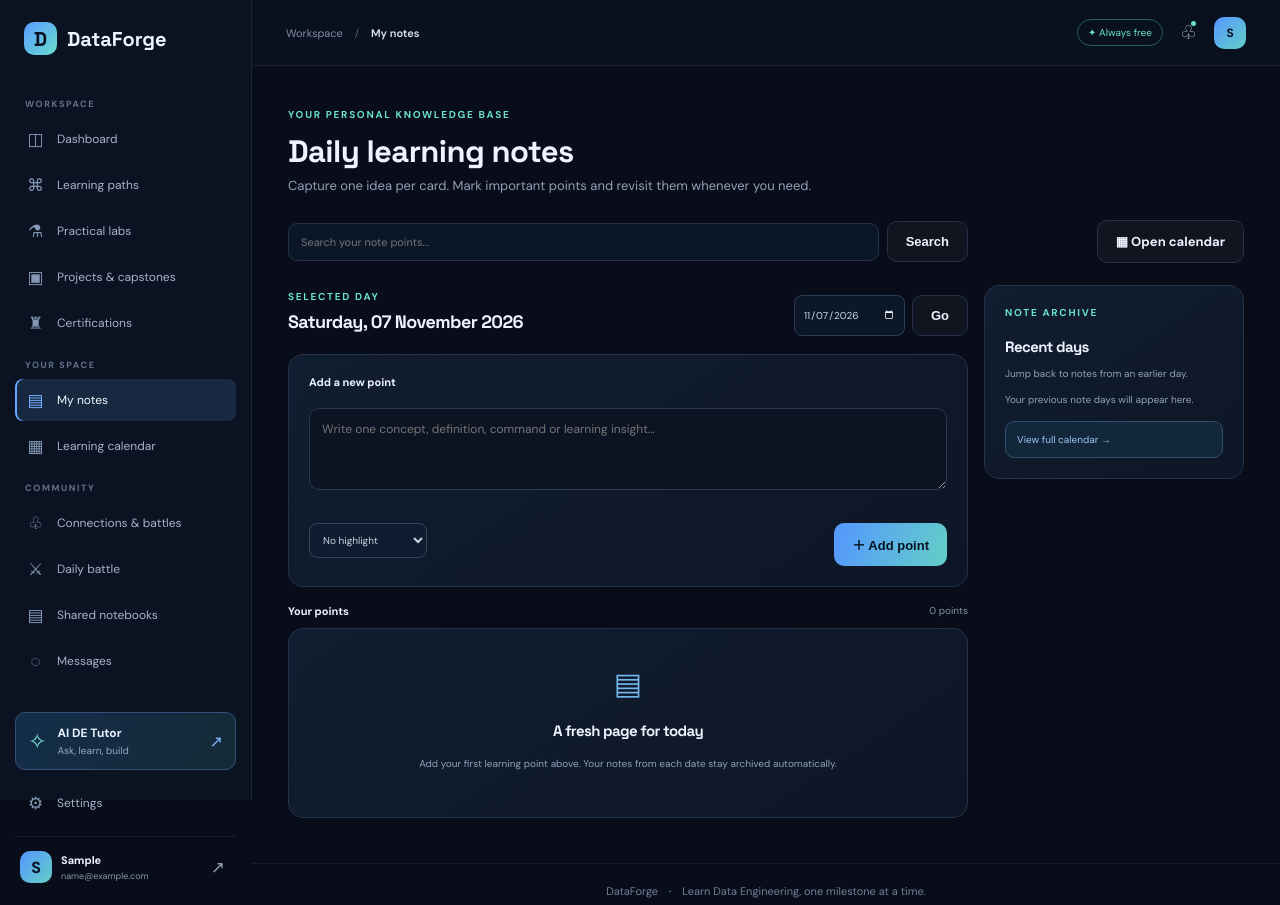
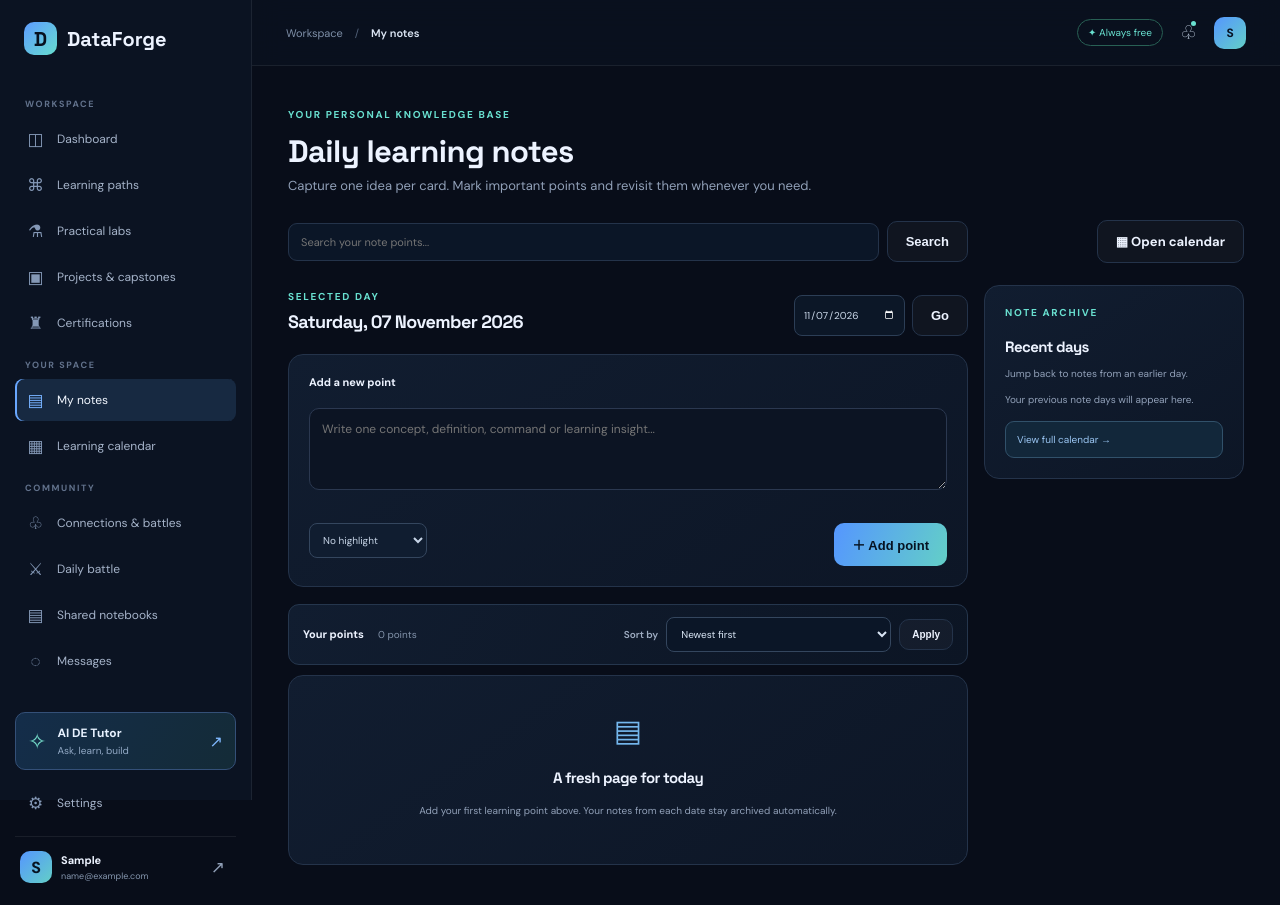
Before and after one commit to Austinatg/Switch-Prep, a Django app: page /notes/ in a window 1280 px wide. Shown: the top 905 px of the page. Run offline with Django 5.2, Linux system fonts and the light colour scheme; the visitor is signed in with stand-in values (Sample User, id 1); data comes from the database, SQL or seed files in the repository; data that the repository does not hold is empty.

Commit message:
fixed notes

```diff
--- a/apps/curriculum/views.py
+++ b/apps/curriculum/views.py
@@ -220,7 +220,10 @@ def topic_detail(request, specialization_slug, topic_slug):
         learning_date=timezone.localdate(),
         title=""
     ).first()
-    note_points = daily_note.points.all() if daily_note else []
+    note_points = (
+        daily_note.points.order_by("-created_at", "-pk")
+        if daily_note else []
+    )
 
     return render(request, "curriculum/topic_detail.html", {
         "topic": topic,
--- a/apps/notes/views.py
+++ b/apps/notes/views.py
@@ -1,7 +1,7 @@
 from datetime import date, timedelta
 from django.contrib import messages
 from django.contrib.auth.decorators import login_required
-from django.db.models import Q
+from django.db.models import Case, IntegerField, Q, When
 from django.http import JsonResponse
 from django.shortcuts import get_object_or_404, redirect, render
 from django.urls import reverse
@@ -28,9 +28,25 @@ def notes_home(request):
     points = daily_note.points.all()
     if query:
         points = points.filter(content__icontains=query)
+    sort_by = request.GET.get("sort", "newest")
+    if sort_by == "oldest":
+        points = points.order_by("created_at", "pk")
+    elif sort_by == "importance":
+        importance_order = Case(
+            When(importance=NotePoint.Importance.RED, then=0),
+            When(importance=NotePoint.Importance.YELLOW, then=1),
+            When(importance=NotePoint.Importance.NORMAL, then=2),
+            When(importance=NotePoint.Importance.HIGHLIGHT, then=3),
+            output_field=IntegerField(),
+        )
+        points = points.order_by(importance_order, "-created_at", "-pk")
+    else:
+        sort_by = "newest"
+        points = points.order_by("-created_at", "-pk")
     archive = DailyNote.objects.filter(user=request.user).exclude(learning_date=day).order_by("-learning_date")[:10]
     return render(request, "notes/notes_home.html", {
         "daily_note": daily_note, "points": points, "query": query,
+        "sort_by": sort_by,
         "selected_date": day.isoformat(), "today": today.isoformat(),
         "archive": archive, "active_page": "notes",
     })
--- a/static/css/app.css
+++ b/static/css/app.css
@@ -179,6 +179,13 @@
 .add-note-footer select,.note-edit-card select{background:#101d30;border:1px solid #34465e;border-radius:8px;color:#c7d5e7;padding:9px;font:inherit;font-size:10px}
 .notes-count-row{display:flex;justify-content:space-between;align-items:center;margin:17px 0 10px;font-size:11px}
 .notes-count-row span{color:#8192a9;font-size:10px}
+.notes-list-toolbar{display:flex;align-items:center;justify-content:space-between;gap:14px;margin:17px 0 10px;padding:12px 14px;border:1px solid #25364d;border-radius:11px;background:linear-gradient(120deg,#111d30,#0c1524)}
+.notes-list-toolbar .notes-count-row{margin:0;gap:14px}
+.notes-sort-form{display:flex;align-items:center;gap:8px}
+.notes-sort-form label{color:#9eacc1;font-size:10px;font-weight:600}
+.notes-sort-form select{max-width:100%;background:#0b1627;border:1px solid #34465e;border-radius:8px;color:#d9e5f4;padding:9px 28px 9px 10px;font:inherit;font-size:10px;outline:none}
+.notes-sort-form select:focus{border-color:var(--blue);box-shadow:0 0 0 2px #69a7ff22}
+.notes-sort-form .button{padding:9px 12px;font-size:10px}
 .note-point-list{display:grid;gap:9px}
 .note-point-card{position:relative;display:flex;gap:12px;align-items:stretch;padding:14px 13px;border:1px solid #2a3a50;border-radius:11px;background:#101b2b}
 .note-point-marker{width:4px;flex-shrink:0;border-radius:5px;background:#5d708a}
@@ -224,6 +231,7 @@
 .calendar-footer{margin-top:16px}
 @media(max-width:900px){.notes-layout{grid-template-columns:1fr}.notes-sidebar{position:static}}
 @media(max-width:600px){.notes-toolbar{align-items:stretch;flex-direction:column}.notes-search{max-width:none}.notes-date-heading{align-items:flex-start;flex-direction:column}.calendar-panel{padding:12px}.calendar-grid{gap:3px}.calendar-day{min-height:55px;padding:6px}.calendar-day small{font-size:7px}.topic-navigation{font-size:10px}}
+@media(max-width:600px){.notes-list-toolbar{align-items:stretch;flex-direction:column}.notes-list-toolbar .notes-count-row{justify-content:space-between}.notes-sort-form{display:grid;grid-template-columns:1fr auto}.notes-sort-form label{grid-column:1/-1}.notes-sort-form select{width:100%}}
 
 
 /* Phases 6–8: labs, projects and certification preparation */
--- a/templates/notes/notes_home.html
+++ b/templates/notes/notes_home.html
@@ -4,14 +4,27 @@
 {% block content %}
 <section class="page-intro"><div class="eyebrow">YOUR PERSONAL KNOWLEDGE BASE</div><h1>Daily learning notes</h1><p>Capture one idea per card. Mark important points and revisit them whenever you need.</p></section>
 <div class="notes-toolbar">
- <form method="get" class="notes-search"><input type="search" name="q" value="{{ query }}" placeholder="Search your note points..."><input type="hidden" name="date" value="{{ selected_date }}"><button class="button button-ghost" type="submit">Search</button>{% if query %}<a href="{% url 'notes:home' %}?date={{ selected_date }}">Clear</a>{% endif %}</form>
+ <form method="get" class="notes-search"><input type="search" name="q" value="{{ query }}" placeholder="Search your note points..."><input type="hidden" name="date" value="{{ selected_date }}"><input type="hidden" name="sort" value="{{ sort_by }}"><button class="button button-ghost" type="submit">Search</button>{% if query %}<a href="{% url 'notes:home' %}?date={{ selected_date }}&amp;sort={{ sort_by }}">Clear</a>{% endif %}</form>
  <a class="button button-ghost" href="{% url 'notes:calendar' %}">▦ Open calendar</a>
 </div>
 <div class="notes-layout">
  <section class="notes-main">
-  <div class="notes-date-heading"><div><div class="eyebrow">SELECTED DAY</div><h2>{{ daily_note.learning_date|date:"l, d F Y" }}</h2></div><form method="get"><input type="date" name="date" value="{{ selected_date }}"><button class="button button-ghost" type="submit">Go</button></form></div>
+  <div class="notes-date-heading"><div><div class="eyebrow">SELECTED DAY</div><h2>{{ daily_note.learning_date|date:"l, d F Y" }}</h2></div><form method="get"><input type="date" name="date" value="{{ selected_date }}"><input type="hidden" name="q" value="{{ query }}"><input type="hidden" name="sort" value="{{ sort_by }}"><button class="button button-ghost" type="submit">Go</button></form></div>
   <form method="post" action="{% url 'notes:add' %}" class="panel add-note-form">{% csrf_token %}<input type="hidden" name="learning_date" value="{{ selected_date }}"><label for="note-content">Add a new point</label><textarea id="note-content" name="content" rows="3" required placeholder="Write one concept, definition, command or learning insight..."></textarea><div class="add-note-footer"><select name="importance" aria-label="Importance"><option value="normal">No highlight</option><option value="red">Red — important</option><option value="yellow">Yellow — review</option><option value="highlight">Highlight</option></select><button class="button" type="submit">＋ Add point</button></div></form>
-  <div class="notes-count-row"><b>{% if query %}Search results{% else %}Your points{% endif %}</b><span>{{ points|length }} point{{ points|length|pluralize }}</span></div>
+  <div class="notes-list-toolbar">
+   <div class="notes-count-row"><b>{% if query %}Search results{% else %}Your points{% endif %}</b><span>{{ points|length }} point{{ points|length|pluralize }}</span></div>
+   <form method="get" class="notes-sort-form">
+    <input type="hidden" name="date" value="{{ selected_date }}">
+    <input type="hidden" name="q" value="{{ query }}">
+    <label for="notes-sort">Sort by</label>
+    <select id="notes-sort" name="sort">
+     <option value="newest" {% if sort_by == "newest" %}selected{% endif %}>Newest first</option>
+     <option value="oldest" {% if sort_by == "oldest" %}selected{% endif %}>Oldest first</option>
+     <option value="importance" {% if sort_by == "importance" %}selected{% endif %}>Importance: red, yellow, no highlight</option>
+    </select>
+    <button class="button button-ghost" type="submit">Apply</button>
+   </form>
+  </div>
   <div class="note-point-list">
    {% for point in points %}
    <article class="note-point-card importance-{{ point.importance }}"><div class="note-point-marker"></div><div class="note-point-body"><p>{{ point.content|linebreaksbr }}</p><small>Added {{ point.created_at|date:"H:i" }} · {{ point.get_importance_display }}</small></div><div class="note-point-actions"><a href="{% url 'notes:edit' point.id %}" title="Edit">✎</a><form method="post" action="{% url 'notes:delete' point.id %}" onsubmit="return confirm('Delete this note point?');">{% csrf_token %}<button type="submit" title="Delete">×</button></form></div></article>
```
Also changed, not shown: apps/curriculum/tests.py (+11 -1 lines), apps/notes/tests.py (+39 -1 lines).
